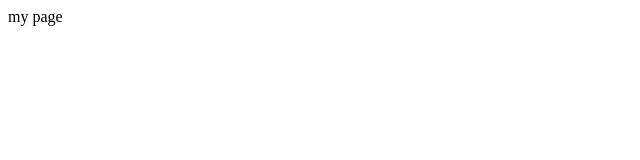
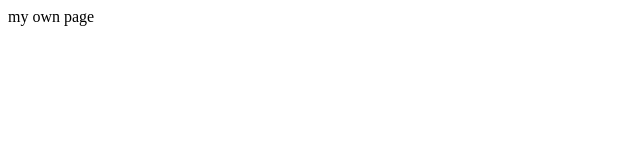
Before and after one commit to mariami09/my-work, a plain HTML site: page index.html in a window 1280 px wide. Shown: the full height of the page, 0-640 px from the left. Drawn offline with Linux system fonts and the light colour scheme.

Commit message:
Update index.html

```diff
--- a/index.html
+++ b/index.html
@@ -6,7 +6,7 @@
     <title>my-work</title>
 </head>
 <body>
- <p>my page
+ <p>my  own page
  </p>
 </body>
 </html>
```
